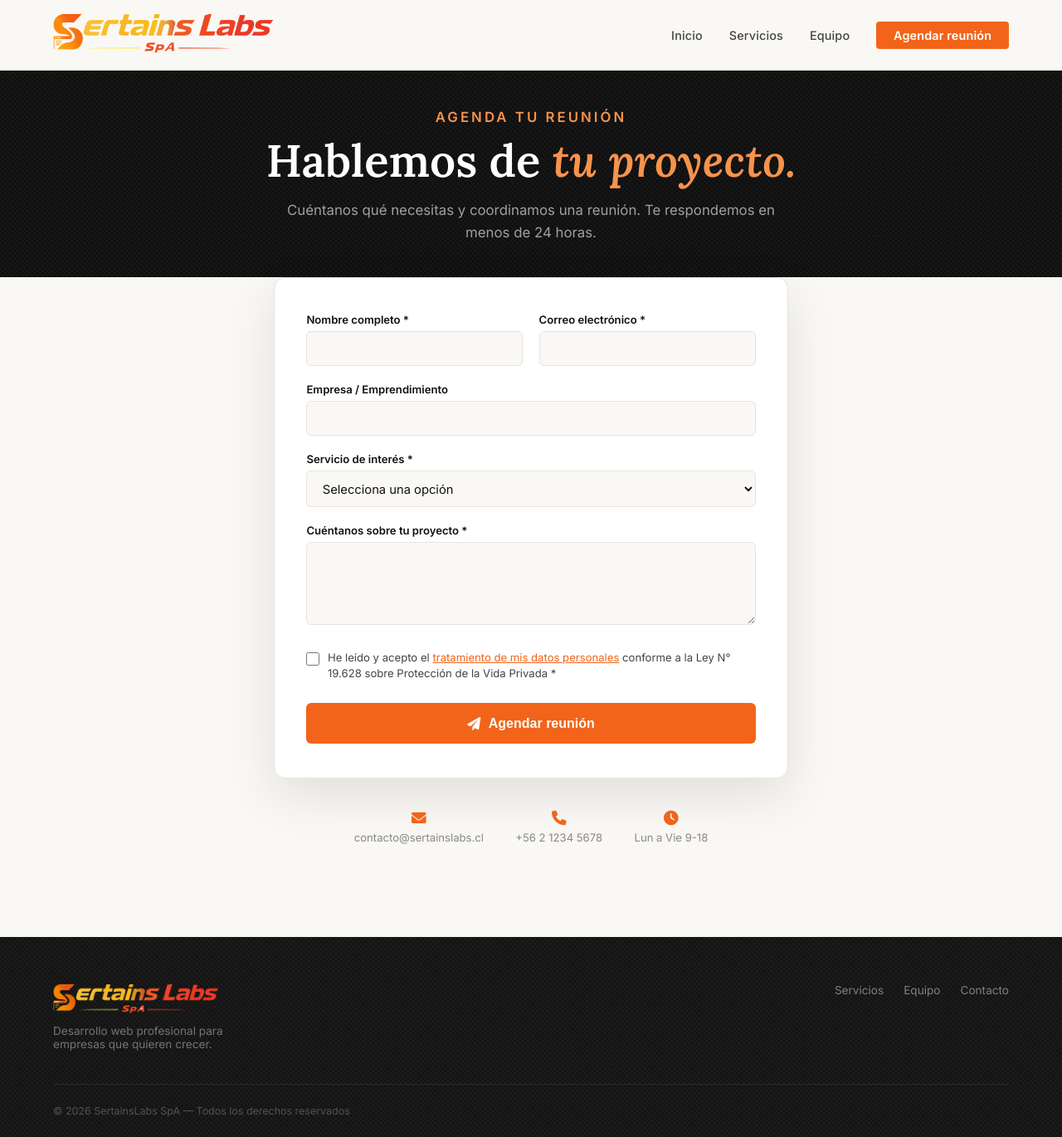
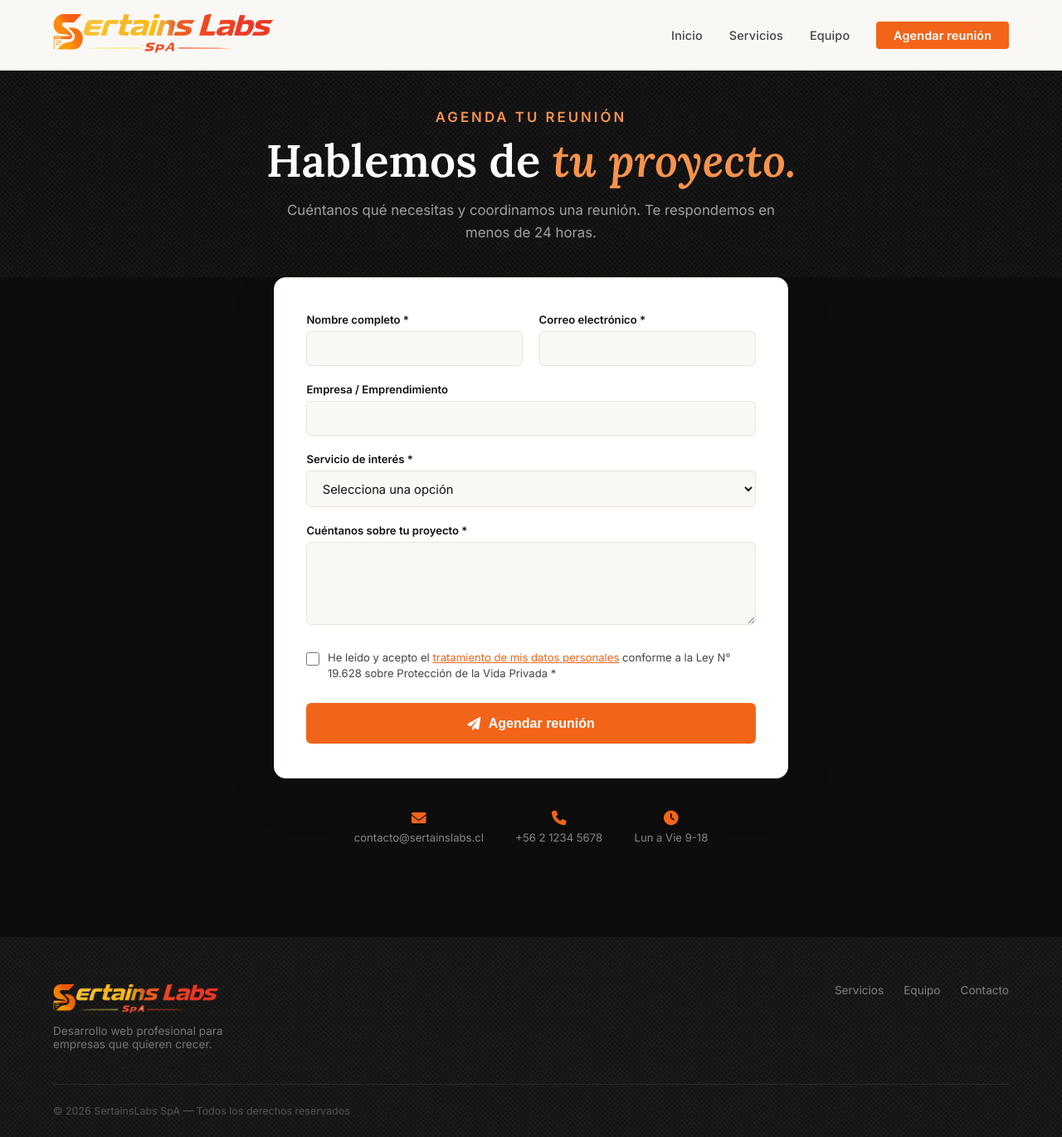
Before and after one commit to Eduardo3090/SertainsLabs-pageweb, a Flask app: page /contacto in a window 1280 px wide. Shown: the whole page at 83% size. Run offline with Flask 3, Linux system fonts and the light colour scheme.

Commit message:
Change contact section background color to dark

```diff
--- a/static/css/style.css
+++ b/static/css/style.css
@@ -288,7 +288,7 @@ body { font-family: var(--sans); background: var(--cream); color: var(--ink); ov
 }
 
 .contact-section {
-    background: var(--cream);
+    background: #0d0d0d;
     padding: 0 5vw 7rem;
     position: relative;
 }
```
